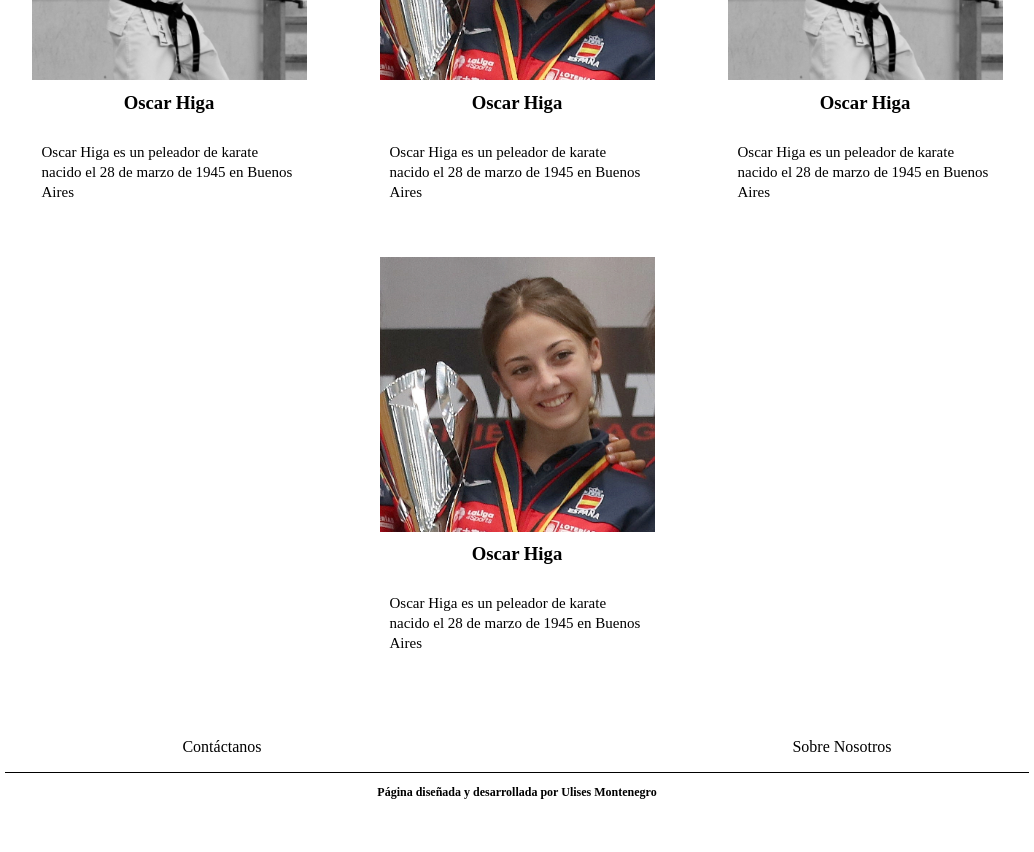
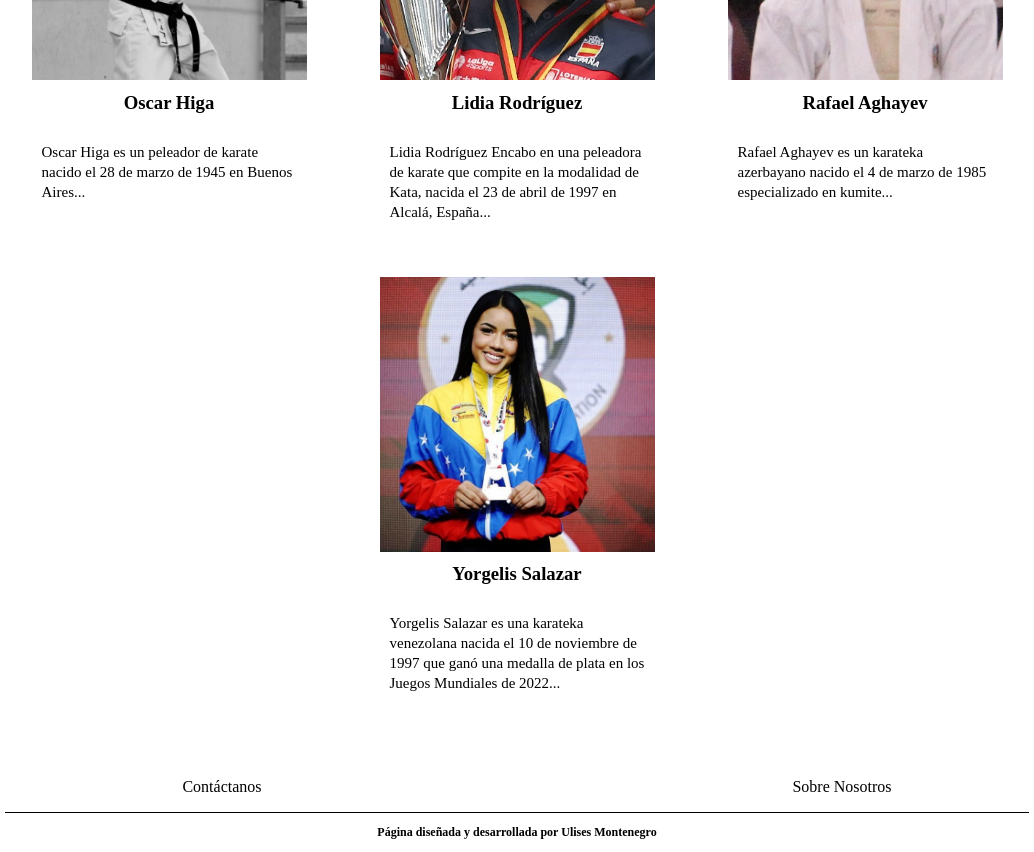
Before and after one commit to Ulise22/karate-info, a Next.js app: page / in a window 1280 px wide. Shown: the part 2040-2892 px from the top of the page, without its empty margins (123-1157 px from the left). Before the commit the page ends 2852 px from the top, so only its background shows below. Built offline with nearby package versions, Linux system fonts and the light colour scheme; a web font is replaced by a local one.

Commit message:
fighters added to the homepage

```diff
--- a/src/app/page.tsx
+++ b/src/app/page.tsx
@@ -5,6 +5,9 @@ import kata from '@/assets/homepage/articles/karate_kata.jpg'
 /*Peleadores Images */
 import higa from '@/assets/homepage/peleadores/oscar_higa.jpg'
 import lidia from '@/assets/homepage/peleadores/lidia_rodriguez.jpg'
+import rafael from '@/assets/homepage/peleadores/aghayev_rafael.jpg'
+import yorgelis from '@/assets/homepage/peleadores/yorgelis_salazar.jpg'
+/* Componentes */
 import ArticleCard from '@/components/ArticleCard'
 import HeroHomepage from '@/components/homepage/Hero'
 import PeleadorCard from '@/components/homepage/PeleadorCard'
@@ -30,10 +33,10 @@ export default function Home() {
         <article className={styles.article}>
           <h2 className={styles.article__title}>Peleadores de Karate</h2>
           <div className={styles.article__peleador__container}>
-            <PeleadorCard peleadorImage={higa} nombre='Oscar Higa' texto='Oscar Higa es un peleador de karate nacido el 28 de marzo de 1945 en Buenos Aires' />
-            <PeleadorCard peleadorImage={lidia} nombre='Lidia Rodríguez' texto='Lidia Rodríguez Encabo en una peleadora de karate que compite en la modalidad de Kata, nacida el 23 de abril de 1997 en Alcalá, España.' />
-            <PeleadorCard peleadorImage={higa} nombre='Oscar Higa' texto='Oscar Higa es un peleador de karate nacido el 28 de marzo de 1945 en Buenos Aires' />
-            <PeleadorCard peleadorImage={lidia} nombre='Lidia Rodríguez' texto='Lidia Rodríguez Encabo en una peleadora de karate que compite en la modalidad de Kata, nacida el 23 de abril de 1997 en Alcalá, España.' />
+            <PeleadorCard peleadorImage={higa} nombre='Oscar Higa' texto='Oscar Higa es un peleador de karate nacido el 28 de marzo de 1945 en Buenos Aires...' />
+            <PeleadorCard peleadorImage={lidia} nombre='Lidia Rodríguez' texto='Lidia Rodríguez Encabo en una peleadora de karate que compite en la modalidad de Kata, nacida el 23 de abril de 1997 en Alcalá, España...' />
+            <PeleadorCard peleadorImage={rafael} nombre='Rafael Aghayev' texto='Rafael Aghayev es un karateka azerbayano nacido el 4 de marzo de 1985 especializado en kumite...' />
+            <PeleadorCard peleadorImage={yorgelis} nombre='Yorgelis Salazar' texto='Yorgelis Salazar es una karateka venezolana nacida el 10 de noviembre de 1997 que ganó una medalla de plata en los Juegos Mundiales de 2022...' />
           </div>
         </article>
       </section>
--- a/src/components/homepage/PeleadorCard.jsx
+++ b/src/components/homepage/PeleadorCard.jsx
@@ -5,8 +5,8 @@ export default function PeleadorCard ({peleadorImage, nombre, texto}) {
     return(
         <article className={styles.article__peleador}>
               <Image className={styles.article__peleador__image} src={peleadorImage} alt='' />
-              <h3 className={styles.article__peleador__title}>Oscar Higa</h3>
-              <p className={styles.article__peleador__text}>Oscar Higa es un peleador de karate nacido el 28 de marzo de 1945 en Buenos Aires</p>
+              <h3 className={styles.article__peleador__title}> {nombre} </h3>
+              <p className={styles.article__peleador__text}> {texto} </p>
         </article>
     )
 }
```
Also changed, not shown: src/assets/homepage/peleadores/aghayev_rafael.jpg (added), src/assets/homepage/peleadores/yorgelis_salazar.jpg (added).
